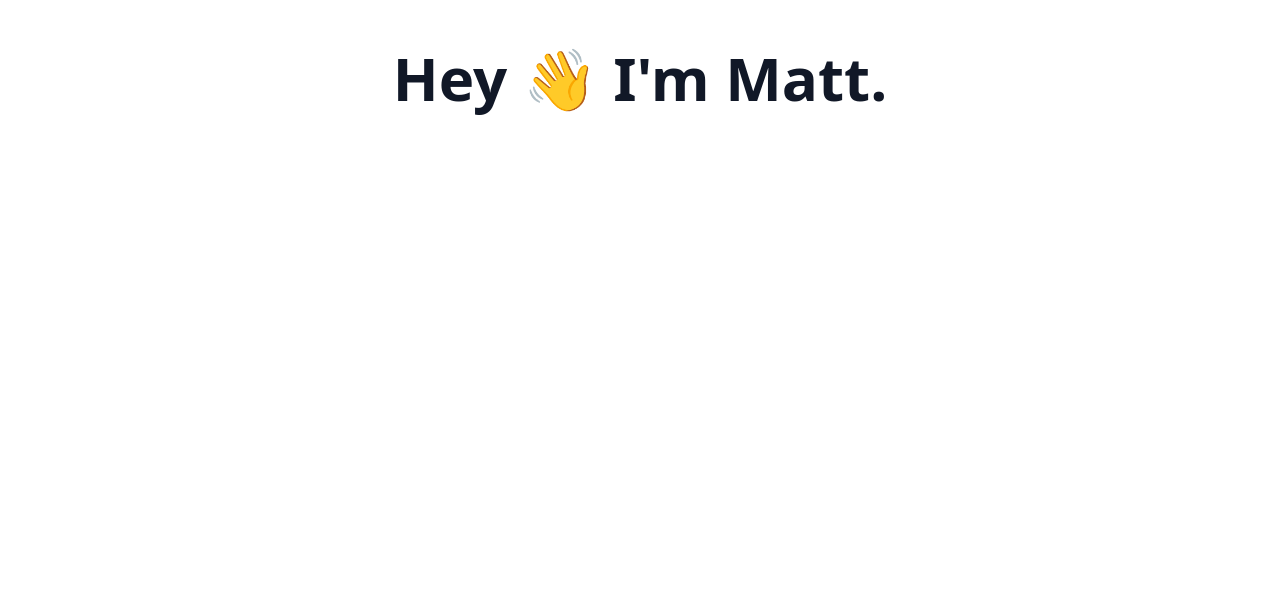
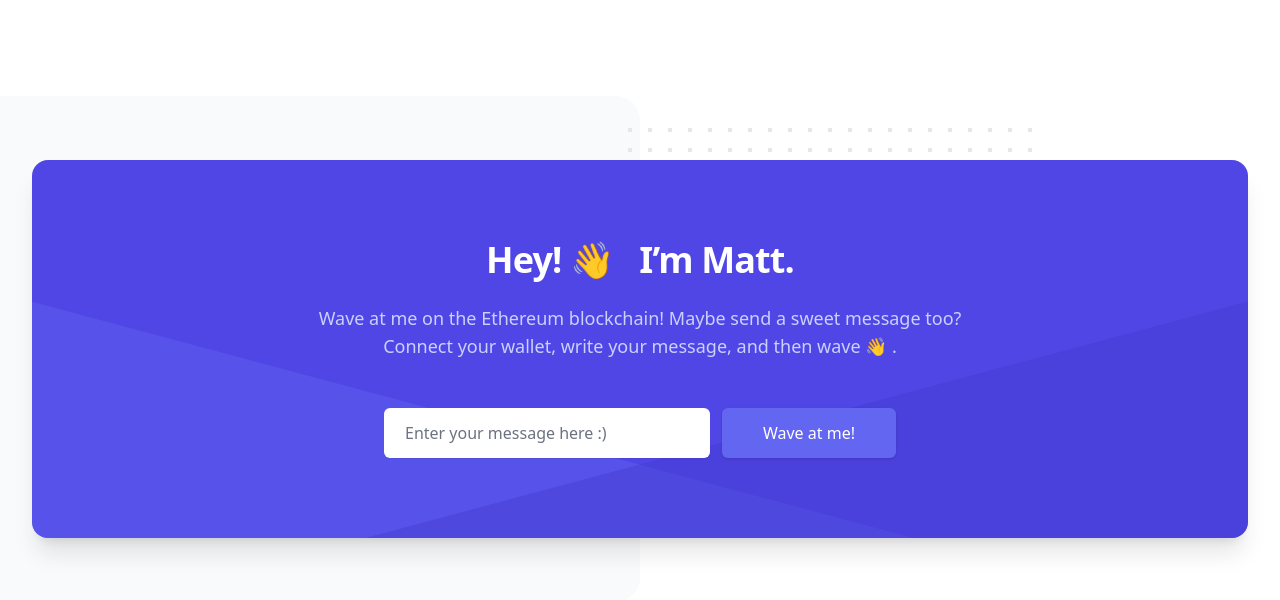
Before and after one commit to mattmasteller/waveportal-web3, a Next.js app: page / in a window 1280 px wide. Shown: the top 600 px of the page. Built offline with nearby package versions, Linux system fonts and the light colour scheme.

Commit message:
add styling

```diff
--- a/package.json
+++ b/package.json
@@ -15,6 +15,7 @@
   "devDependencies": {
     "@nomiclabs/hardhat-ethers": "^2.0.0",
     "@nomiclabs/hardhat-waffle": "^2.0.0",
+    "@tailwindcss/forms": "^0.4.0",
     "autoprefixer": "^10.4.2",
     "chai": "^4.2.0",
     "eslint": "8.6.0",
--- a/pages/index.js
+++ b/pages/index.js
@@ -1,9 +1,101 @@
 const HomePage = () => (
-  <div className="m-auto flex justify-center my-4">
-    <div className="flex flex-col">
-      <p className="text-6xl text-center font-black text-gray-900 py-8">
-        Hey 👋 I&apos;m Matt.
-      </p>
+  <div className="bg-white py-16 sm:py-24">
+    <div className="relative sm:py-16">
+      <div aria-hidden="true" className="hidden sm:block">
+        <div className="absolute inset-y-0 left-0 w-1/2 bg-gray-50 rounded-r-3xl" />
+        <svg
+          className="absolute top-8 left-1/2 -ml-3"
+          width={404}
+          height={392}
+          fill="none"
+          viewBox="0 0 404 392"
+        >
+          <defs>
+            <pattern
+              id="8228f071-bcee-4ec8-905a-2a059a2cc4fb"
+              x={0}
+              y={0}
+              width={20}
+              height={20}
+              patternUnits="userSpaceOnUse"
+            >
+              <rect
+                x={0}
+                y={0}
+                width={4}
+                height={4}
+                className="text-gray-200"
+                fill="currentColor"
+              />
+            </pattern>
+          </defs>
+          <rect
+            width={404}
+            height={392}
+            fill="url(#8228f071-bcee-4ec8-905a-2a059a2cc4fb)"
+          />
+        </svg>
+      </div>
+      <div className="mx-auto max-w-md px-4 sm:max-w-3xl sm:px-6 lg:max-w-7xl lg:px-8">
+        <div className="relative rounded-2xl px-6 py-10 bg-indigo-600 overflow-hidden shadow-xl sm:px-12 sm:py-20">
+          <div
+            aria-hidden="true"
+            className="absolute inset-0 -mt-72 sm:-mt-32 md:mt-0"
+          >
+            <svg
+              className="absolute inset-0 h-full w-full"
+              preserveAspectRatio="xMidYMid slice"
+              xmlns="http://www.w3.org/2000/svg"
+              fill="none"
+              viewBox="0 0 1463 360"
+            >
+              <path
+                className="text-indigo-500 text-opacity-40"
+                fill="currentColor"
+                d="M-82.673 72l1761.849 472.086-134.327 501.315-1761.85-472.086z"
+              />
+              <path
+                className="text-indigo-700 text-opacity-40"
+                fill="currentColor"
+                d="M-217.088 544.086L1544.761 72l134.327 501.316-1761.849 472.086z"
+              />
+            </svg>
+          </div>
+          <div className="relative">
+            <div className="sm:text-center">
+              <h2 className="text-3xl font-extrabold text-white tracking-tight sm:text-4xl">
+                Hey! 👋 &nbsp; I&rsquo;m Matt.
+              </h2>
+              <p className="mt-6 mx-auto max-w-2xl text-lg text-indigo-200">
+                Wave at me on the Ethereum blockchain! Maybe send a sweet
+                message too? Connect your wallet, write your message, and then
+                wave 👋 .
+              </p>
+            </div>
+            <form action="#" className="mt-12 sm:mx-auto sm:max-w-lg sm:flex">
+              <div className="min-w-0 flex-1">
+                <label htmlFor="cta-email" className="sr-only">
+                  Enter your message here :)
+                </label>
+                <input
+                  id="cta-email"
+                  type="email"
+                  className="block w-full border border-transparent rounded-md px-5 py-3 text-base text-gray-900 placeholder-gray-500 shadow-sm focus:outline-none focus:border-transparent focus:ring-2 focus:ring-white focus:ring-offset-2 focus:ring-offset-indigo-600"
+                  placeholder="Enter your message here :)"
+                />
+              </div>
+              <div className="mt-4 sm:mt-0 sm:ml-3">
+                <button
+                  type="submit"
+                  className="block w-full rounded-md border border-transparent px-5 py-3 bg-indigo-500 text-base font-medium text-white shadow hover:bg-indigo-400 focus:outline-none focus:ring-2 focus:ring-white focus:ring-offset-2 focus:ring-offset-indigo-600 sm:px-10"
+                >
+                  Wave at me!
+                </button>
+              </div>
+            </form>
+          </div>
+        </div>
+      </div>
     </div>
   </div>
 )
--- a/tailwind.config.js
+++ b/tailwind.config.js
@@ -6,5 +6,5 @@
   theme: {
     extend: {},
   },
-  plugins: [],
+  plugins: [require('@tailwindcss/forms')],
 }
```
Also changed, not shown: 1 other file (tests, documents, lock files or other folders).
